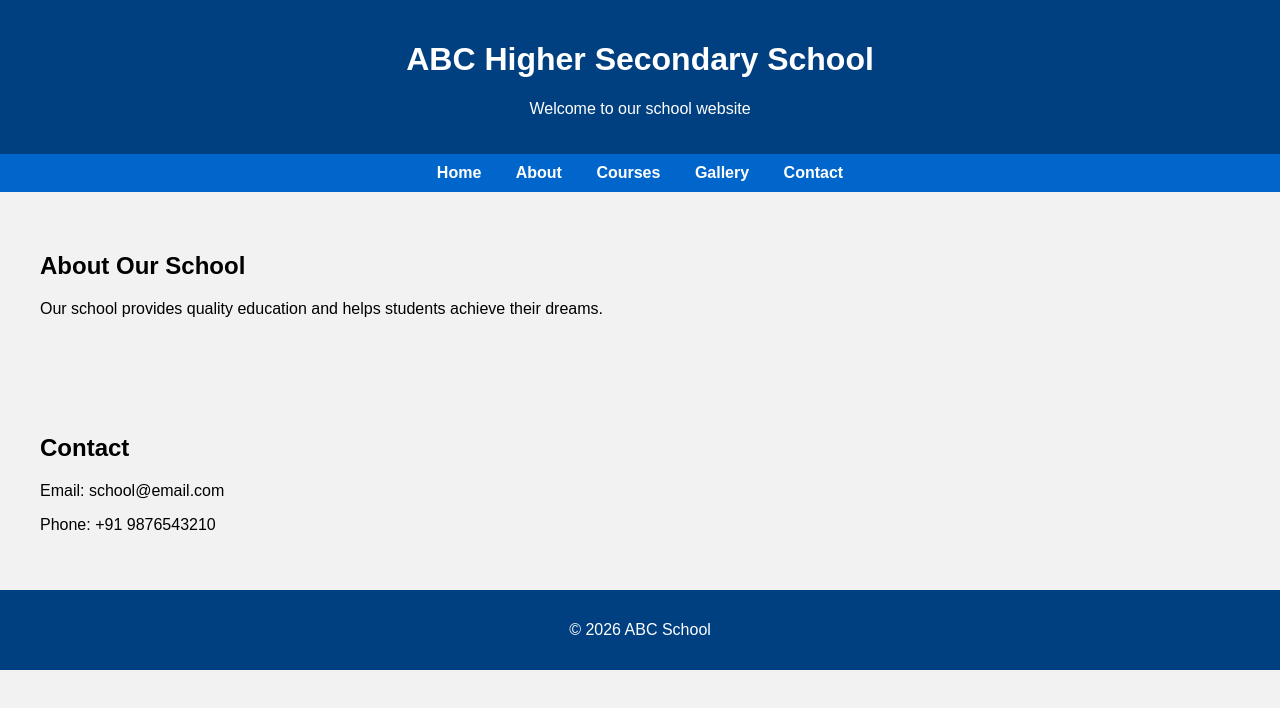
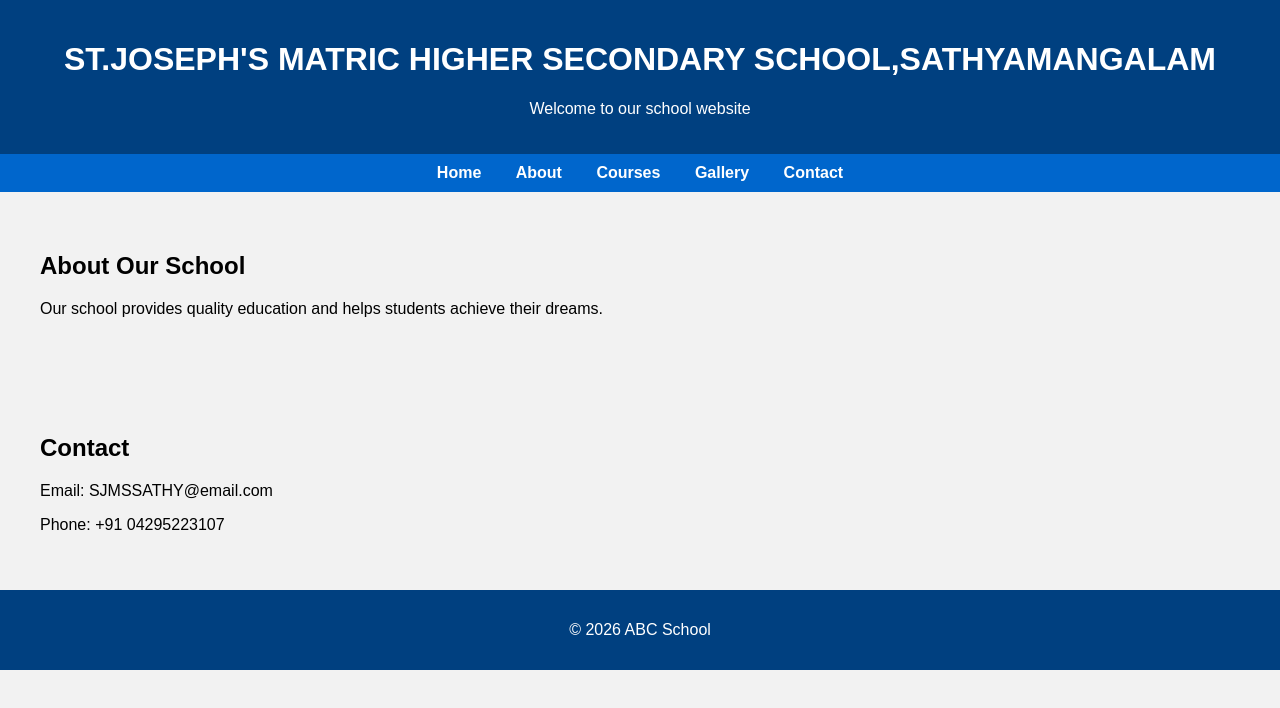
Before and after one commit to clementarputharaj1997/username.github.io, a plain HTML site: page index.html in a window 1280 px wide. Drawn offline with Linux system fonts and the light colour scheme.

Commit message:
Update index.html

```diff
--- a/index.html
+++ b/index.html
@@ -48,7 +48,7 @@ padding:15px;
 <body>
 
 <header>
-<h1>ABC Higher Secondary School</h1>
+<h1>ST.JOSEPH'S MATRIC HIGHER SECONDARY SCHOOL,SATHYAMANGALAM </h1>
 <p>Welcome to our school website</p>
 </header>
 
@@ -67,8 +67,8 @@ padding:15px;
 
 <section>
 <h2>Contact</h2>
-<p>Email: school@email.com</p>
-<p>Phone: +91 9876543210</p>
+<p>Email: SJMSSATHY@email.com</p>
+<p>Phone: +91 04295223107</p>
 </section>
 
 <footer>
```
